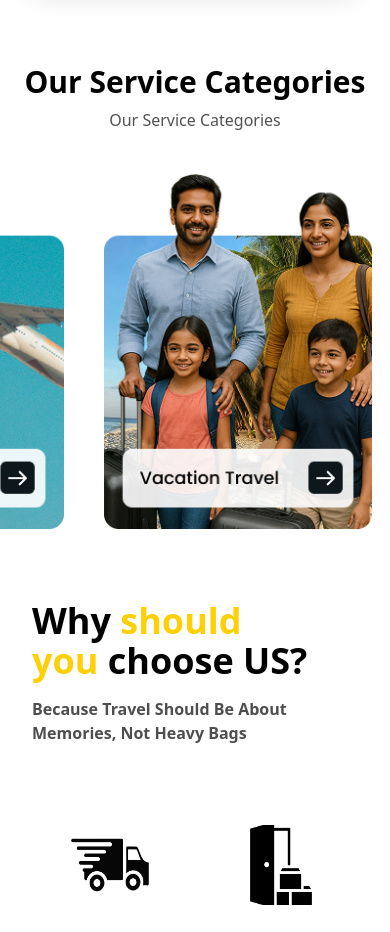
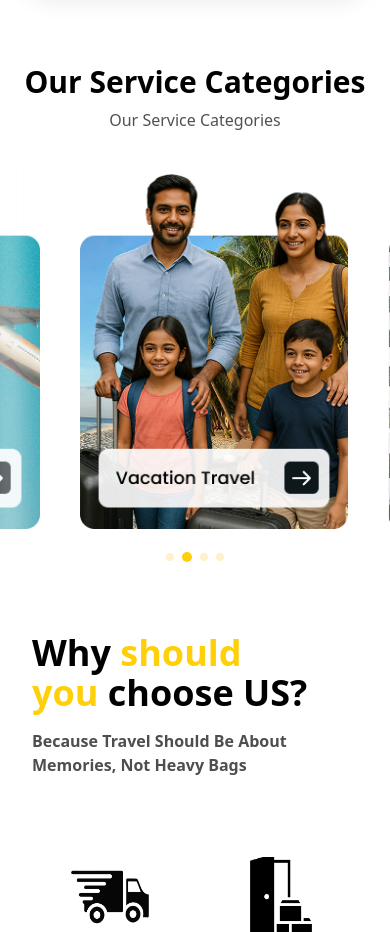
Before and after one commit to Ashish-Singh-Negi/XCESS, a Next.js app: page / in a window 390 px wide. Shown: the part 1040-1972 px from the top of the page. Built offline with nearby package versions, Linux system fonts and the light colour scheme.

Commit message:
Change home page ui

```diff
--- a/app/page.tsx
+++ b/app/page.tsx
@@ -33,6 +33,7 @@ export default function Home() {
 
   const serviceCarouselRef = useRef<HTMLDivElement>(null);
   const serviceCarouselIndexRef = useRef(0);
+  const [serviceCarouselIndex, setServiceCarouselIndex] = useState(0);
 
   useEffect(() => {
     const id = setInterval(() => {
@@ -61,10 +62,12 @@ export default function Home() {
       serviceCarouselIndexRef.current =
         (serviceCarouselIndexRef.current + 1) % serviceCarouselSlides.length;
 
+      setServiceCarouselIndex(serviceCarouselIndexRef.current);
+
       const container = serviceCarouselRef.current;
       if (container) {
         container.scrollTo({
-          left: 296 * serviceCarouselIndexRef.current,
+          left: 300 * serviceCarouselIndexRef.current,
           behavior: "smooth",
         });
       }
@@ -180,7 +183,7 @@ export default function Home() {
               width={24}
             />
             {selectPackage && (
-              <div className="absolute w-full sm:w-fit z-10 top-full left-0 cursor-default">
+              <div className="hidden md:block absolute w-full sm:w-fit z-10 top-full left-0 cursor-default">
                 <SelectPackage />
               </div>
             )}
@@ -199,12 +202,14 @@ export default function Home() {
         <p className="text-base sm:text-xl text-[#515151] mt-2">
           Our Service Categories
         </p>
+
+        <div className="relative sm:hidden h-full w-full">
           <div
             ref={serviceCarouselRef}
-          className="sm:hidden flex px-18 w-full mt-10 overflow-x-hidden"
+            className=" flex gap-10 px-18 w-full mt-10 overflow-x-hidden"
           >
             {serviceCarouselSlides.map((card, i) => (
-            <div key={i} className="shrink-0 px-5 flex justify-center">
+              <div key={i} className="shrink-0 flex justify-center">
                 <Image
                   src={`/${card}.png`}
                   alt={`Service card ${i + 1}`}
@@ -213,6 +218,21 @@ export default function Home() {
                 />{" "}
               </div>
             ))}
+          </div>
+          <div className="absolute left-0 top-0 h-full w-4 bg-gradient-to-r from-white to-white/90 blur-lg"></div>
+          <div className="absolute right-0 top-0 h-full w-4 bg-gradient-to-l from-white to-white/90 blur-lg"></div>
+          <div className="h-2 w-full mt-6 flex justify-center items-center gap-2">
+            {serviceCarouselSlides.map((_, i) => (
+              <button
+                key={"Service Card nav btn" + i}
+                className={`${
+                  i === serviceCarouselIndex
+                    ? "size-2.5 bg-primary"
+                    : "size-2 bg-[#FFF1CB]"
+                } rounded-full transition-transform`}
+              ></button>
+            ))}
+          </div>
         </div>
         <div className="hidden sm:grid mt-10 sm:w-[90%] grid-cols-1 sm:grid-cols-2 lg:grid-cols-4 gap-6">
           {[
@@ -263,7 +283,7 @@ export default function Home() {
             },
           ].map((feature, i) => (
             <div key={feature.text} className="flex justify-center">
-              <div className="flex w-[148px] flex-col gap-6 items-center">
+              <div className="flex flex-col gap-6 items-center">
                 <Image
                   className="size-20 sm:size-36"
                   src={`/${feature.img}.png`}
@@ -271,7 +291,7 @@ export default function Home() {
                   height={100}
                   width={100}
                 />
-                <p className="text-base md:text-3xl font-semibold text-center leading-tight">
+                <p className="w-52 text-base md:text-3xl font-semibold text-center leading-tight">
                   {feature.text}
                 </p>
               </div>
@@ -316,7 +336,7 @@ export default function Home() {
               className="flex flex-col lg:flex-row items-center"
               key={step.text + i}
             >
-              <div className="flex flex-col items-center gap-2 justify-center h-80 w-64">
+              <div className="flex flex-col items-center gap-2 justify-center lg:justify-between h-80 w-64">
                 <div className="size-[52px] bg-primary rounded-full text-3xl flex justify-center items-center">
                   {i + 1}
                 </div>
@@ -326,7 +346,7 @@ export default function Home() {
                   height={122}
                   width={122}
                 />
-                <p className="text-xl sm:text-2xl font-medium text-center">
+                <p className="lg:h-20 lg:w-48 text-xl sm:text-2xl font-medium text-center">
                   {step.text}
                 </p>
               </div>
--- a/package.json
+++ b/package.json
@@ -14,7 +14,8 @@
     "react": "^19.1.0",
     "react-dom": "19.1.0",
     "react-fast-marquee": "^1.6.5",
-    "react-icons": "^5.5.0"
+    "react-icons": "^5.5.0",
+    "swiper": "^12.0.2"
   },
   "devDependencies": {
     "@eslint/eslintrc": "^3",
```
Also changed, not shown: 1 other file (tests, documents, lock files or other folders). Lines whose indentation alone changed are shown as unchanged.
